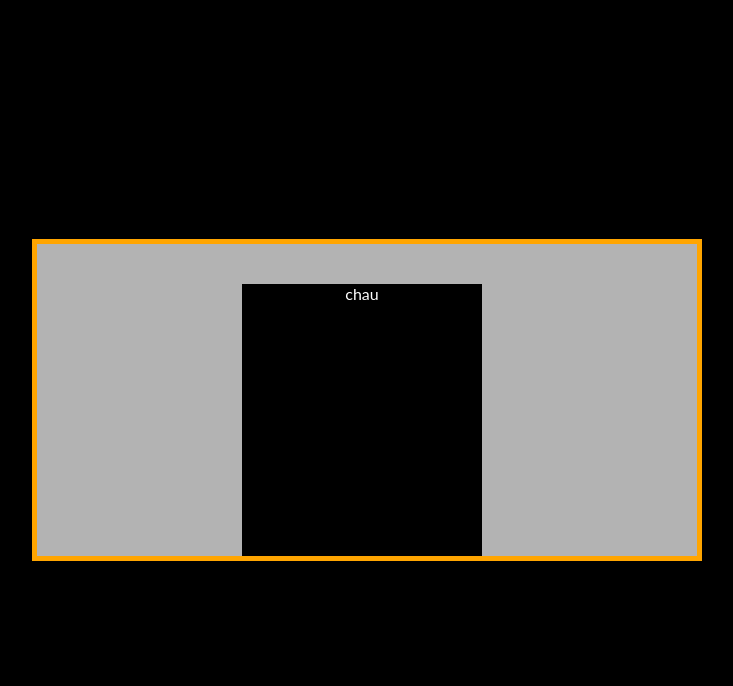
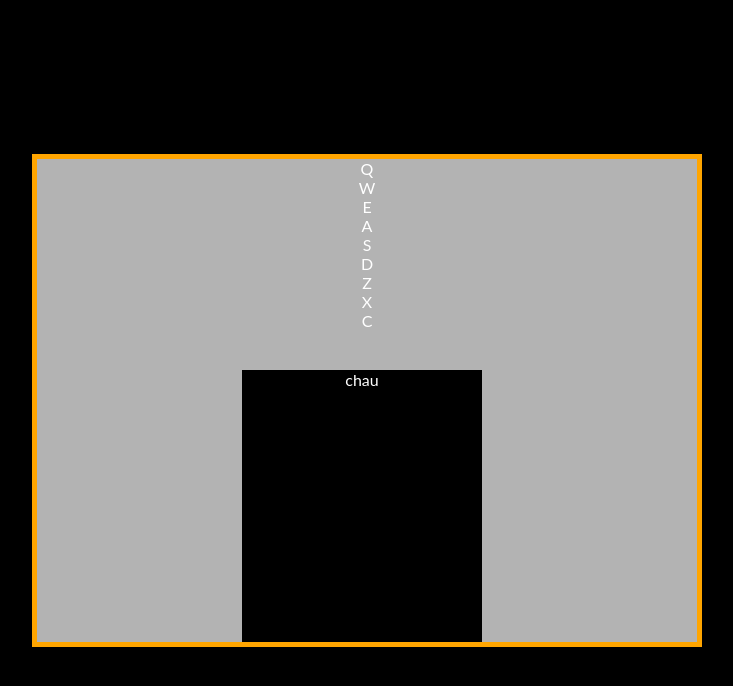
Before and after one commit to lucianoalessi/drum-machine, a React (Create React App) app: page / in a window 1280 px wide. Shown: the top 686 px of the page, without its empty margins (273-1006 px from the left). Built offline with nearby package versions, Linux system fonts and the light colour scheme.

Commit message:
fix: Fix parenthesis in function

```diff
--- a/src/App.js
+++ b/src/App.js
@@ -112,6 +112,9 @@ return (
       <div className='contenedor-principal' id="drum-machine">
 
         <div className='drum-pads'>
+          {audioClips.map((clip) => (
+            <Button key={clip.id} clip={clip}/>
+          ))}
 
         </div>
 
```
